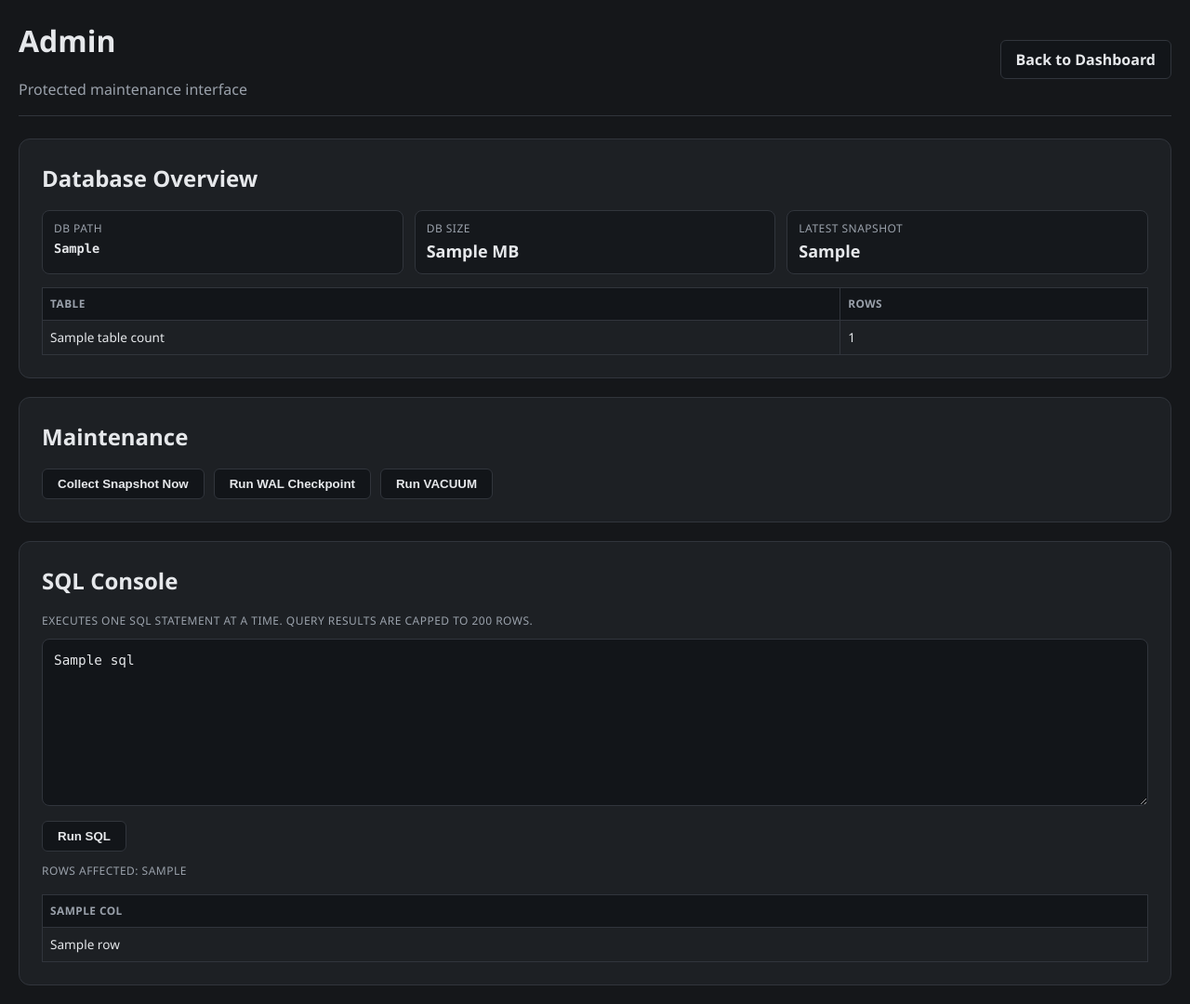
After one commit to itsnibsi/rs3-tracker, a FastAPI app: template templates/admin.html in a window 1280 px wide. The commit adds this page. Shown: the whole page at 93% size. Run offline with FastAPI, Linux system fonts and the light colour scheme; the template is opened without the code that fills it: most values are stand-ins (such as "Sample title", 1, 10 or a date in 2020).

Commit message:
admin panel

```diff
--- a/app.py
+++ b/app.py
@@ -1,14 +1,19 @@
 import asyncio
+import os
+import sqlite3
 from contextlib import asynccontextmanager
 from datetime import datetime, timedelta, timezone
+from secrets import compare_digest
+from typing import Annotated
 
-from fastapi import FastAPI, HTTPException, Request
+from fastapi import Depends, FastAPI, Form, HTTPException, Request
 from fastapi.responses import HTMLResponse
+from fastapi.security import HTTPBasic, HTTPBasicCredentials
 from fastapi.staticfiles import StaticFiles
 from fastapi.templating import Jinja2Templates
 
 from collector import collect_snapshot
-from db import get_conn, init_db
+from db import DB_PATH, get_conn, init_db
 from utils import calculate_progress, xp_to_next_level
 
 templates = Jinja2Templates(directory="templates")
@@ -87,6 +92,73 @@ async def lifespan(app: FastAPI):
 
 app = FastAPI(lifespan=lifespan, title="RS3 Tracker")
 app.mount("/static", StaticFiles(directory="static"), name="static")
+admin_security = HTTPBasic()
+
+
+def require_admin(credentials: Annotated[HTTPBasicCredentials, Depends(admin_security)]):
+    admin_user = os.getenv("ADMIN_USERNAME")
+    admin_password = os.getenv("ADMIN_PASSWORD")
+    if not admin_user or not admin_password:
+        raise HTTPException(
+            status_code=503,
+            detail="Admin credentials are not configured. Set ADMIN_USERNAME and ADMIN_PASSWORD.",
+        )
+
+    user_ok = compare_digest(credentials.username, admin_user)
+    pass_ok = compare_digest(credentials.password, admin_password)
+    if not (user_ok and pass_ok):
+        raise HTTPException(
+            status_code=401,
+            detail="Invalid admin credentials",
+            headers={"WWW-Authenticate": "Basic"},
+        )
+    return credentials
+
+
+def get_admin_overview():
+    table_counts = []
+    with get_conn() as conn:
+        cur = conn.cursor()
+        for table in ("players", "snapshots", "skills", "activities"):
+            cur.execute(f"SELECT COUNT(*) AS count FROM {table}")
+            count_row = cur.fetchone()
+            table_counts.append({"name": table, "count": count_row["count"]})
+
+        cur.execute("SELECT timestamp FROM snapshots ORDER BY timestamp DESC LIMIT 1")
+        latest_row = cur.fetchone()
+
+    db_size_bytes = DB_PATH.stat().st_size if DB_PATH.exists() else 0
+    return {
+        "db_path": str(DB_PATH),
+        "db_size_bytes": db_size_bytes,
+        "db_size_mb": round(db_size_bytes / (1024 * 1024), 2),
+        "latest_snapshot_ts": latest_row["timestamp"] if latest_row else None,
+        "table_counts": table_counts,
+    }
+
+
+def render_admin_page(
+    request: Request,
+    sql: str = "",
+    sql_error: str | None = None,
+    sql_columns=None,
+    sql_rows=None,
+    sql_rowcount: int | None = None,
+    message: str | None = None,
+):
+    return templates.TemplateResponse(
+        "admin.html",
+        {
+            "request": request,
+            "overview": get_admin_overview(),
+            "sql": sql,
+            "sql_error": sql_error,
+            "sql_columns": sql_columns or [],
+            "sql_rows": sql_rows or [],
+            "sql_rowcount": sql_rowcount,
+            "message": message,
+        },
+    )
 
 
 def scale_skill_xp(value):
@@ -722,3 +794,95 @@ def manual_update():
         return {"status": "success"}
     except Exception as e:
         raise HTTPException(status_code=500, detail=str(e))
+
+
+@app.get("/admin", response_class=HTMLResponse)
+def admin_dashboard(
+    request: Request,
+    _: Annotated[HTTPBasicCredentials, Depends(require_admin)],
+):
+    return render_admin_page(request)
+
+
+@app.post("/admin/sql", response_class=HTMLResponse)
+def admin_run_sql(
+    request: Request,
+    _: Annotated[HTTPBasicCredentials, Depends(require_admin)],
+    sql: str = Form(...),
+):
+    statement = sql.strip()
+    if not statement:
+        return render_admin_page(request, sql=sql, sql_error="SQL query is required.")
+
+    # sqlite3.execute only allows one statement; this avoids accidental multi-step scripts.
+    statement_no_trailing = statement[:-1].strip() if statement.endswith(";") else statement
+    if ";" in statement_no_trailing:
+        return render_admin_page(
+            request,
+            sql=sql,
+            sql_error="Only one SQL statement is allowed per execution.",
+        )
+
+    try:
+        with get_conn() as conn:
+            cur = conn.cursor()
+            cur.execute(statement)
+            keyword = statement.split(maxsplit=1)[0].lower() if statement.split() else ""
+            if keyword in {"select", "pragma", "with"}:
+                rows = cur.fetchmany(200)
+                columns = [d[0] for d in (cur.description or [])]
+                return render_admin_page(
+                    request,
+                    sql=sql,
+                    sql_columns=columns,
+                    sql_rows=[dict(row) for row in rows],
+                    message=f"Query succeeded. Showing up to 200 rows ({len(rows)} returned).",
+                )
+
+            conn.commit()
+            return render_admin_page(
+                request,
+                sql=sql,
+                sql_rowcount=cur.rowcount,
+                message=f"Statement succeeded. Rows affected: {cur.rowcount}.",
+            )
+    except sqlite3.Error as exc:
+        return render_admin_page(request, sql=sql, sql_error=str(exc))
+
+
+@app.post("/admin/maintenance/update", response_class=HTMLResponse)
+def admin_collect_now(
+    request: Request,
+    _: Annotated[HTTPBasicCredentials, Depends(require_admin)],
+):
+    try:
+        collect_snapshot()
+        return render_admin_page(request, message="Snapshot collected successfully.")
+    except Exception as exc:
+        return render_admin_page(request, sql_error=f"Snapshot collection failed: {exc}")
+
+
+@app.post("/admin/maintenance/vacuum", response_class=HTMLResponse)
+def admin_vacuum(
+    request: Request,
+    _: Annotated[HTTPBasicCredentials, Depends(require_admin)],
+):
+    try:
+        with get_conn() as conn:
+            conn.execute("VACUUM")
+        return render_admin_page(request, message="VACUUM completed.")
+    except sqlite3.Error as exc:
+        return render_admin_page(request, sql_error=f"VACUUM failed: {exc}")
+
+
+@app.post("/admin/maintenance/checkpoint", response_class=HTMLResponse)
+def admin_checkpoint(
+    request: Request,
+    _: Annotated[HTTPBasicCredentials, Depends(require_admin)],
+):
+    try:
+        with get_conn() as conn:
+            conn.execute("PRAGMA wal_checkpoint(FULL)")
+        return render_admin_page(request, message="WAL checkpoint completed.")
+    except sqlite3.Error as exc:
+        return render_admin_page(request, sql_error=f"WAL checkpoint failed: {exc}")
--- a/pyproject.toml
+++ b/pyproject.toml
@@ -7,6 +7,7 @@ requires-python = ">=3.12"
 dependencies = [
     "fastapi>=0.134.0",
     "jinja2>=3.1.6",
+    "python-multipart>=0.0.20",
     "requests>=2.32.5",
     "uvicorn>=0.41.0",
 ]
--- a/static/style.css
+++ b/static/style.css
@@ -382,6 +382,82 @@ h2 {
     color: var(--text-main);
 }
 
+.admin-link-btn {
+    text-decoration: none;
+}
+
+.admin-alert {
+    margin-bottom: 16px;
+    padding: 12px 16px;
+}
+
+.admin-alert-success {
+    border-color: rgba(117, 188, 122, 0.55);
+    color: var(--success);
+}
+
+.admin-alert-error {
+    border-color: rgba(176, 77, 63, 0.65);
+    color: #dc8f81;
+}
+
+.admin-overview-grid {
+    display: grid;
+    grid-template-columns: repeat(3, minmax(0, 1fr));
+    gap: 12px;
+}
+
+.admin-actions {
+    display: flex;
+    flex-wrap: wrap;
+    gap: 10px;
+}
+
+.admin-sql-input {
+    width: 100%;
+    min-height: 180px;
+    resize: vertical;
+    box-sizing: border-box;
+    background: var(--surface-2);
+    border: 1px solid var(--border);
+    color: var(--text-main);
+    border-radius: 8px;
+    padding: 12px;
+    font: 0.9rem/1.4 ui-monospace, SFMono-Regular, Menlo, Consolas, monospace;
+}
+
+.admin-table {
+    width: 100%;
+    border-collapse: collapse;
+}
+
+.admin-table th,
+.admin-table td {
+    border: 1px solid var(--border);
+    text-align: left;
+    padding: 8px;
+    vertical-align: top;
+    font-size: 0.85rem;
+}
+
+.admin-table th {
+    background: var(--surface-2);
+    color: var(--text-muted);
+    text-transform: uppercase;
+    letter-spacing: 0.04em;
+    font-size: 0.74rem;
+}
+
+.admin-results-wrap {
+    overflow-x: auto;
+}
+
+.admin-mono {
+    font-family: ui-monospace, SFMono-Regular, Menlo, Consolas, monospace;
+    font-size: 0.85rem;
+    word-break: break-all;
+}
+
 @media (max-width: 760px) {
     .skills-heading {
         flex-direction: column;
@@ -393,4 +469,8 @@ h2 {
         grid-template-columns: 1fr;
         gap: 2px;
     }
+
+    .admin-overview-grid {
+        grid-template-columns: 1fr;
+    }
 }
--- /dev/null
+++ b/templates/admin.html
@@ -0,0 +1,117 @@
+<!DOCTYPE html>
+<html lang="en">
+
+<head>
+    <meta charset="UTF-8">
+    <meta name="viewport" content="width=device-width, initial-scale=1.0">
+    <title>Admin - RS3 Tracker</title>
+    <link rel="stylesheet" href="/static/style.css">
+</head>
+
+<body>
+    <div class="container">
+        <header>
+            <div>
+                <h1>Admin</h1>
+                <div style="color: var(--text-muted)">Protected maintenance interface</div>
+            </div>
+            <a href="/" class="tf-btn admin-link-btn">Back to Dashboard</a>
+        </header>
+
+        {% if message %}
+        <div class="panel admin-alert admin-alert-success">{{ message }}</div>
+        {% endif %}
+        {% if sql_error %}
+        <div class="panel admin-alert admin-alert-error">{{ sql_error }}</div>
+        {% endif %}
+
+        <div class="panel" style="margin-bottom: 20px;">
+            <h2>Database Overview</h2>
+            <div class="admin-overview-grid">
+                <div class="summary-cell">
+                    <div class="summary-label">DB Path</div>
+                    <div class="summary-value admin-mono">{{ overview.db_path }}</div>
+                </div>
+                <div class="summary-cell">
+                    <div class="summary-label">DB Size</div>
+                    <div class="summary-value">{{ overview.db_size_mb }} MB</div>
+                </div>
+                <div class="summary-cell">
+                    <div class="summary-label">Latest Snapshot</div>
+                    <div class="summary-value">{{ overview.latest_snapshot_ts or "No data yet" }}</div>
+                </div>
+            </div>
+            <table class="admin-table" style="margin-top: 14px;">
+                <thead>
+                    <tr>
+                        <th>Table</th>
+                        <th>Rows</th>
+                    </tr>
+                </thead>
+                <tbody>
+                    {% for t in overview.table_counts %}
+                    <tr>
+                        <td>{{ t.name }}</td>
+                        <td>{{ "{:,}".format(t.count) }}</td>
+                    </tr>
+                    {% endfor %}
+                </tbody>
+            </table>
+        </div>
+
+        <div class="panel" style="margin-bottom: 20px;">
+            <h2>Maintenance</h2>
+            <div class="admin-actions">
+                <form method="post" action="/admin/maintenance/update">
+                    <button type="submit" class="tf-btn">Collect Snapshot Now</button>
+                </form>
+                <form method="post" action="/admin/maintenance/checkpoint">
+                    <button type="submit" class="tf-btn">Run WAL Checkpoint</button>
+                </form>
+                <form method="post" action="/admin/maintenance/vacuum">
+                    <button type="submit" class="tf-btn">Run VACUUM</button>
+                </form>
+            </div>
+        </div>
+
+        <div class="panel">
+            <h2>SQL Console</h2>
+            <div class="summary-label" style="margin-bottom: 10px;">
+                Executes one SQL statement at a time. Query results are capped to 200 rows.
+            </div>
+            <form method="post" action="/admin/sql">
+                <textarea class="admin-sql-input" name="sql" placeholder="SELECT * FROM snapshots ORDER BY timestamp DESC LIMIT 10;">{{ sql }}</textarea>
+                <div style="margin-top: 10px;">
+                    <button type="submit" class="tf-btn">Run SQL</button>
+                </div>
+            </form>
+            {% if sql_rowcount is not none %}
+            <div class="summary-label" style="margin-top: 12px;">Rows affected: {{ sql_rowcount }}</div>
+            {% endif %}
+            {% if sql_columns and sql_rows %}
+            <div class="admin-results-wrap">
+                <table class="admin-table" style="margin-top: 16px;">
+                    <thead>
+                        <tr>
+                            {% for col in sql_columns %}
+                            <th>{{ col }}</th>
+                            {% endfor %}
+                        </tr>
+                    </thead>
+                    <tbody>
+                        {% for row in sql_rows %}
+                        <tr>
+                            {% for col in sql_columns %}
+                            <td>{{ row[col] }}</td>
+                            {% endfor %}
+                        </tr>
+                        {% endfor %}
+                    </tbody>
+                </table>
+            </div>
+            {% endif %}
+        </div>
+    </div>
+</body>
+
+</html>
--- a/templates/index.html
+++ b/templates/index.html
@@ -24,7 +24,10 @@
                     Last updated: <span id="lastUpdated">{{ data.latest.timestamp if data else 'Never' }}</span>
                 </div>
             </div>
-            <button id="updateBtn" class="tf-btn">Update Now</button>
+            <div style="display: flex; gap: 10px;">
+                <a href="/admin" class="tf-btn admin-link-btn">Admin</a>
+                <button id="updateBtn" class="tf-btn">Update Now</button>
+            </div>
         </header>
 
         {% if data %}
```
Also changed, not shown: README.md, 1 other file.
